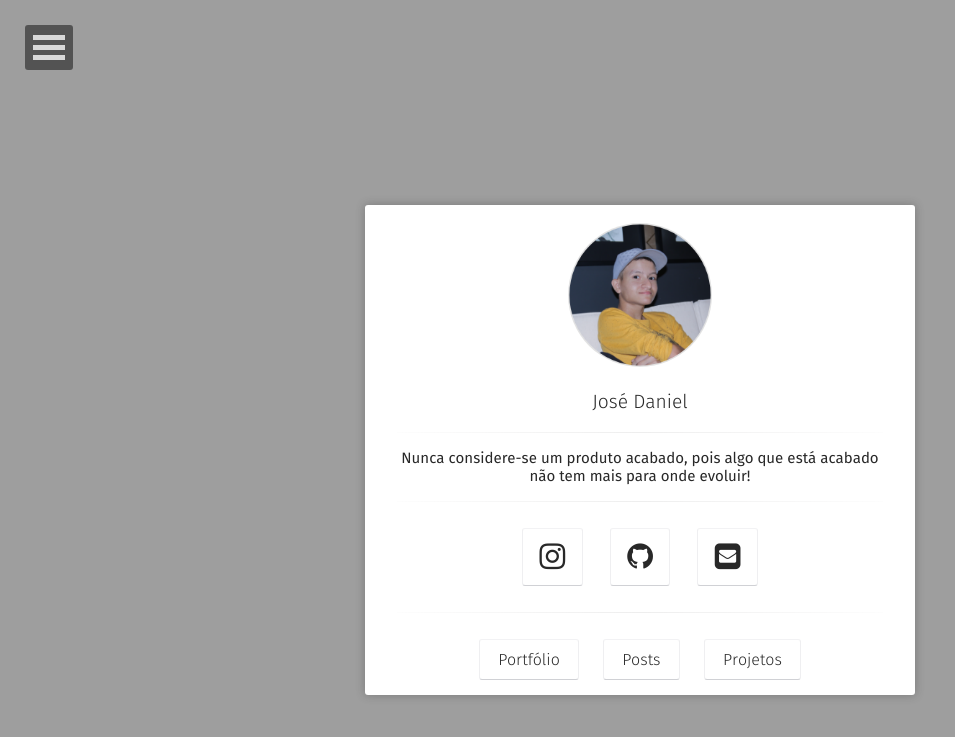
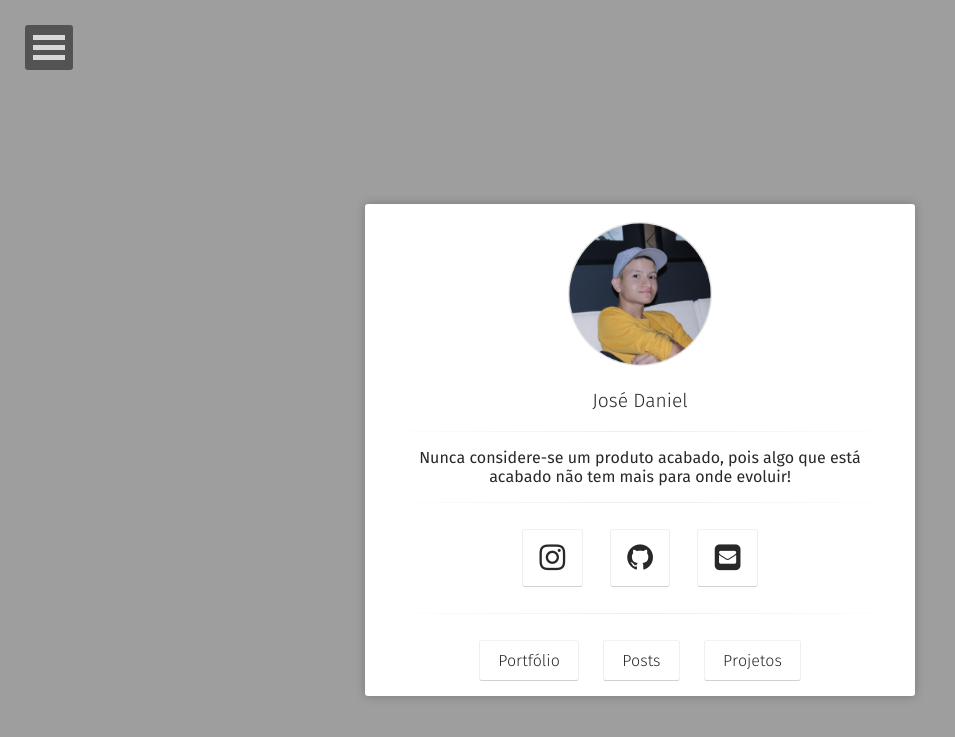
Before and after one commit to jsdaniell/jsdaniell.github.io, a Jekyll site: the page built from index.html, in a window 1280 px wide. Shown: the top 737 px of the page, without its empty margins (0-955 px from the left). Built offline with Jekyll 4.4.1, drawn with Linux system fonts in a browser that asks for light colours; some web fonts are replaced.

Commit message:
padding adjusted on home-page

```diff
--- a/_layouts/home.html
+++ b/_layouts/home.html
@@ -26,7 +26,7 @@ layout: compress
                     <hr class="hr-line">
                     <h3 class="title">
                         <a href="{{ site.url }}/projects">
-                        	<p style="font-size:0.94rem;font-weight:400">{{ site.bio }}</p>
+                        	<p style="font-size:1rem;font-weight:400">{{ site.bio }}</p>
 			            </a>
                     </h3>
                     {% include social-links.html %}
--- a/_sass/site.scss
+++ b/_sass/site.scss
@@ -72,8 +72,8 @@ body {
 .container {
 	width: 36rem;
 	max-width: 550px;
-	padding-right: 32px;
-	padding-left: 32px;
+	padding-right: 40px;
+	padding-left: 40px;
 	@include center-block();
 	background-color: $white;
 	color: $color_shark;
```
